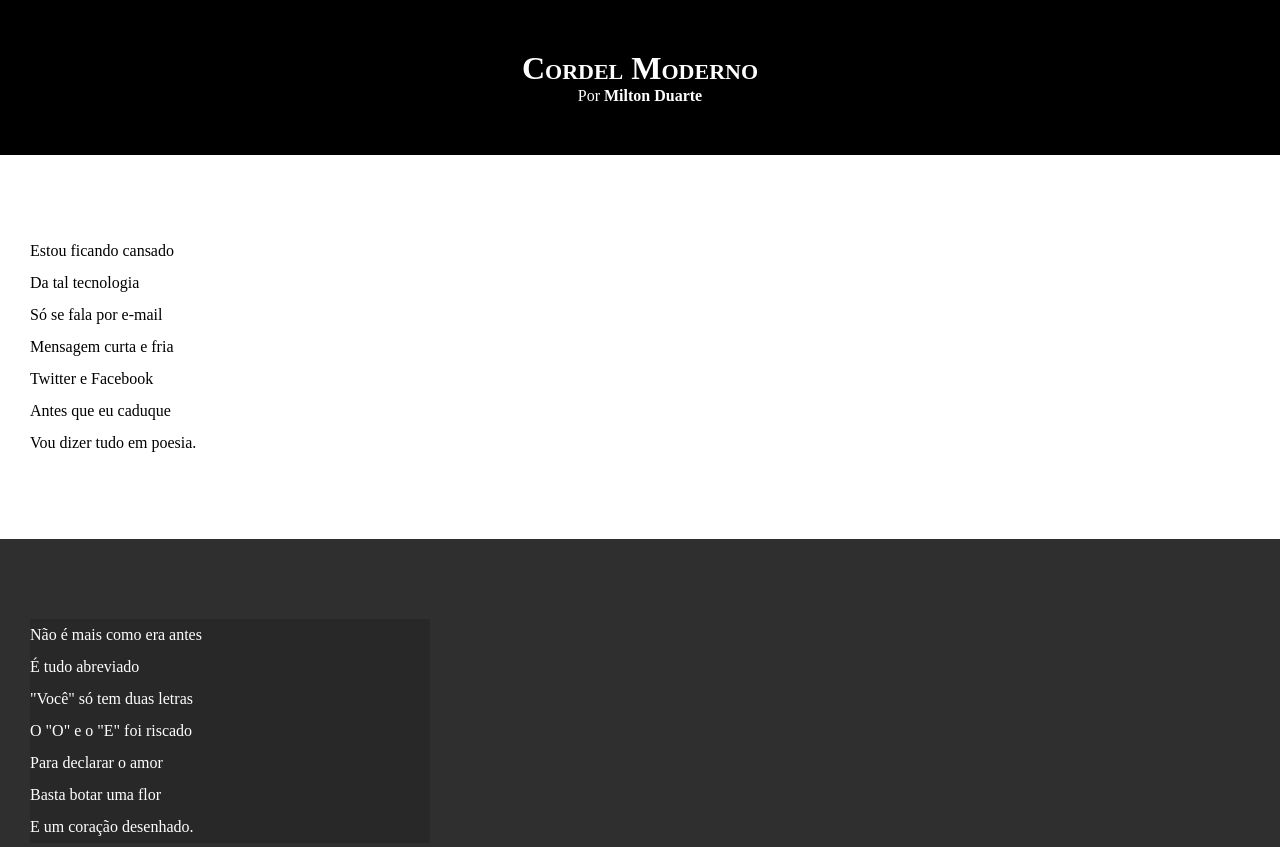
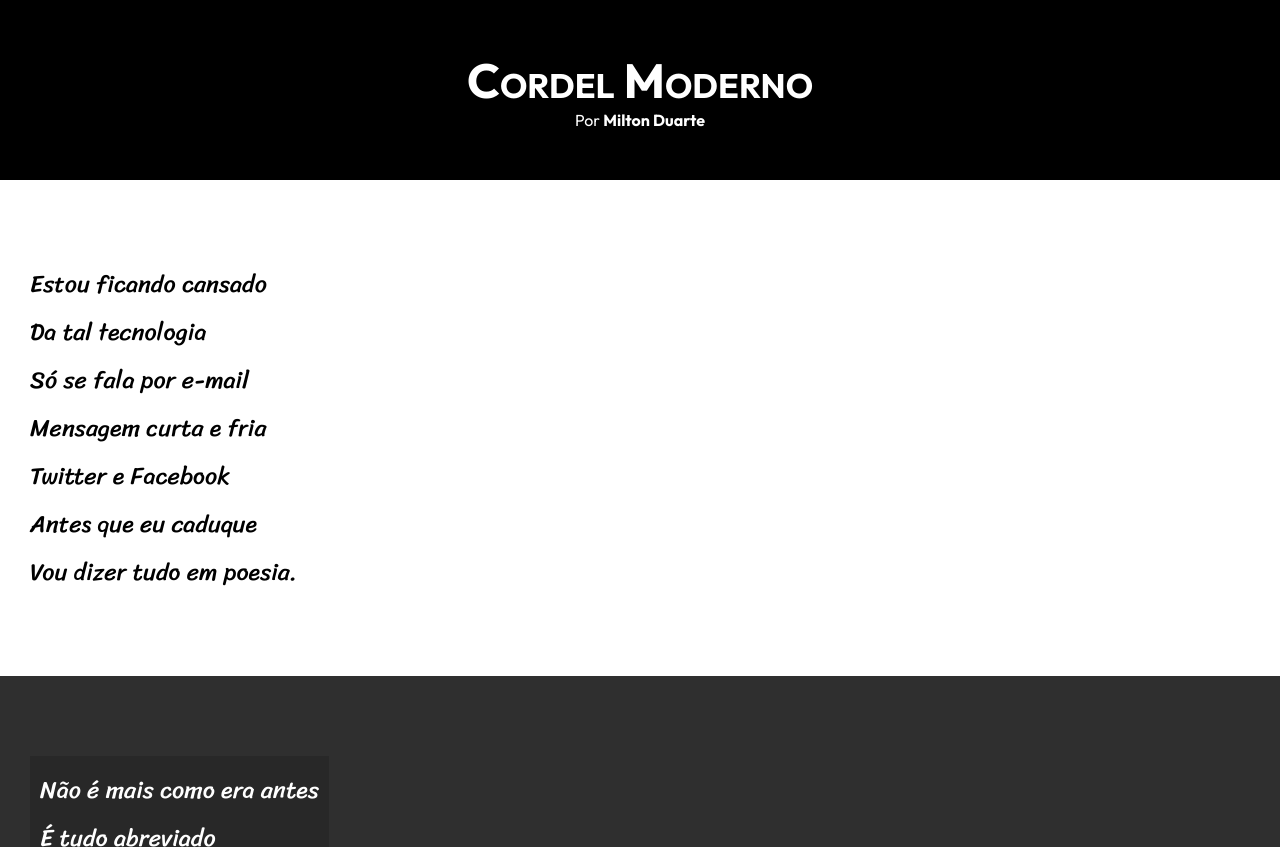
Before and after one commit to Caroliner0/HTML-CSS, a plain HTML site: page EXERCÍCIOS/desafio012/projeto-cordel.html in a window 1280 px wide. Shown: the top 847 px of the page. Drawn offline with Linux system fonts and the light colour scheme.

Commit message:
Atualização nos estilos do desafio 12

```diff
--- a/EXERCÍCIOS/desafio012/estilo/style.css
+++ b/EXERCÍCIOS/desafio012/estilo/style.css
@@ -1,4 +1,12 @@
 @charset "UTF-8";
+@import url('https://fonts.googleapis.com/css2?family=Outfit:wght@100..900&family=Passion+One:wght@400;700;900&display=swap');
+@import url('https://fonts.googleapis.com/css2?family=Outfit:wght@100..900&family=Passion+One:wght@400;700;900&family=Sriracha&display=swap');
+
+:root{
+    --fonte01: Verdana, Geneva, Tahoma, sans-serif;
+    --fonte02: 'Outfit', cursive;
+    --fonte03: 'Sriracha', cursive;
+}
 
 * {
     margin: 0px;
@@ -9,6 +17,7 @@ html, body {
 
         background-color: darkgray;
         min-height: 100vh;
+        font-family: var(--fonte01)
 
 
 }
@@ -16,12 +25,14 @@ header {
 
         background-color: black;
         color: white;
+        font-family: var(--fonte02);
         text-align: center;
 }
 
 header > h1{
     padding-top: 50px;
     font-variant: small-caps;
+    font-size: 3em;
 }
 header > p{
     padding-bottom: 50px;
@@ -37,6 +48,8 @@ a:hover {
     text-decoration: underline;
 }
 section{
+    font-family: var(--fonte03);
+    font-size: 1.5em;
     padding-top: 10vh;
     padding-bottom: 10vh;
     line-height: 2em;
@@ -54,7 +67,8 @@ section.imagem{
 }
 section.imagem > p{
     background-color: rgba(0, 0, 0, 0.156);
-    max-width: 400px;
+    display: inline-block;
+    padding: 10px;
 }
 
 footer{
```
Also changed, not shown: 1 other file.
